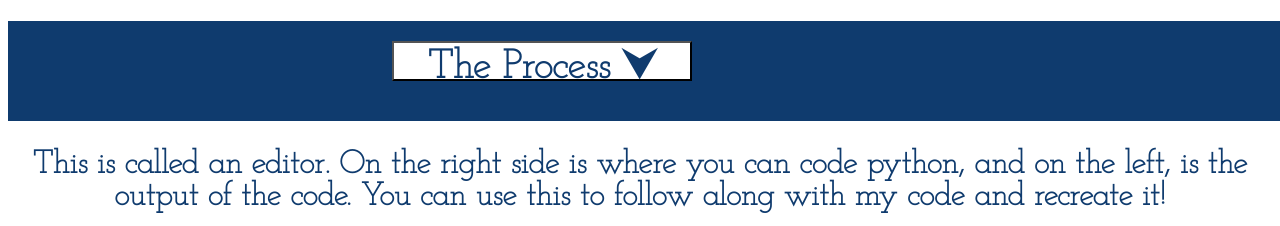
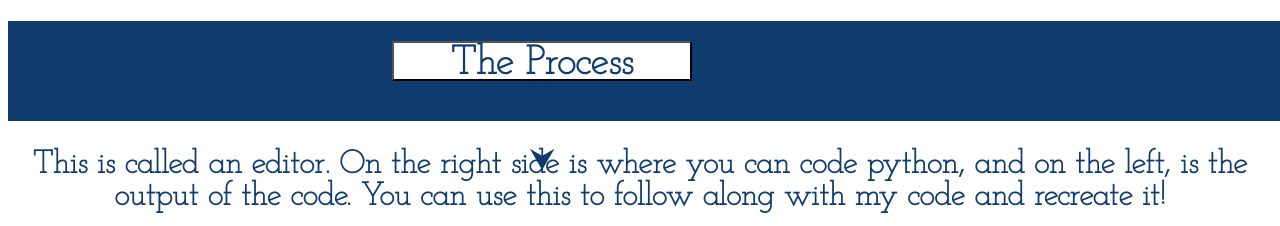
Before and after one commit to MH-Python-Makerfair/python-fractions, a plain HTML site: page index.html in a window 1280 px wide. Shown: the top 226 px of the page. Drawn offline with Linux system fonts and the light colour scheme.

Commit message:
Update index.html

```diff
--- a/index.html
+++ b/index.html
@@ -47,7 +47,7 @@
 <body>
 
   <div class="pagewrapper">
-  <button class="process" onClick="window.location.href='';"><b>The Process ⮟</b></button>
+    <button class="process" onClick="window.location.href='';"><b>The Process <h6>⮟</h6></b></button>
   </div>
 <h1><br><br><br><br>This is called an editor. On the right side is where you can code python, and on the left, is the output of the code. You can use this to follow along with my code and recreate it!</h1>
 <iframe src="https://trinket.io/embed/python/d93116cbd1" width="100%" height="356" frameborder="0" marginwidth="0" marginheight="0" allowfullscreen></iframe>
```
